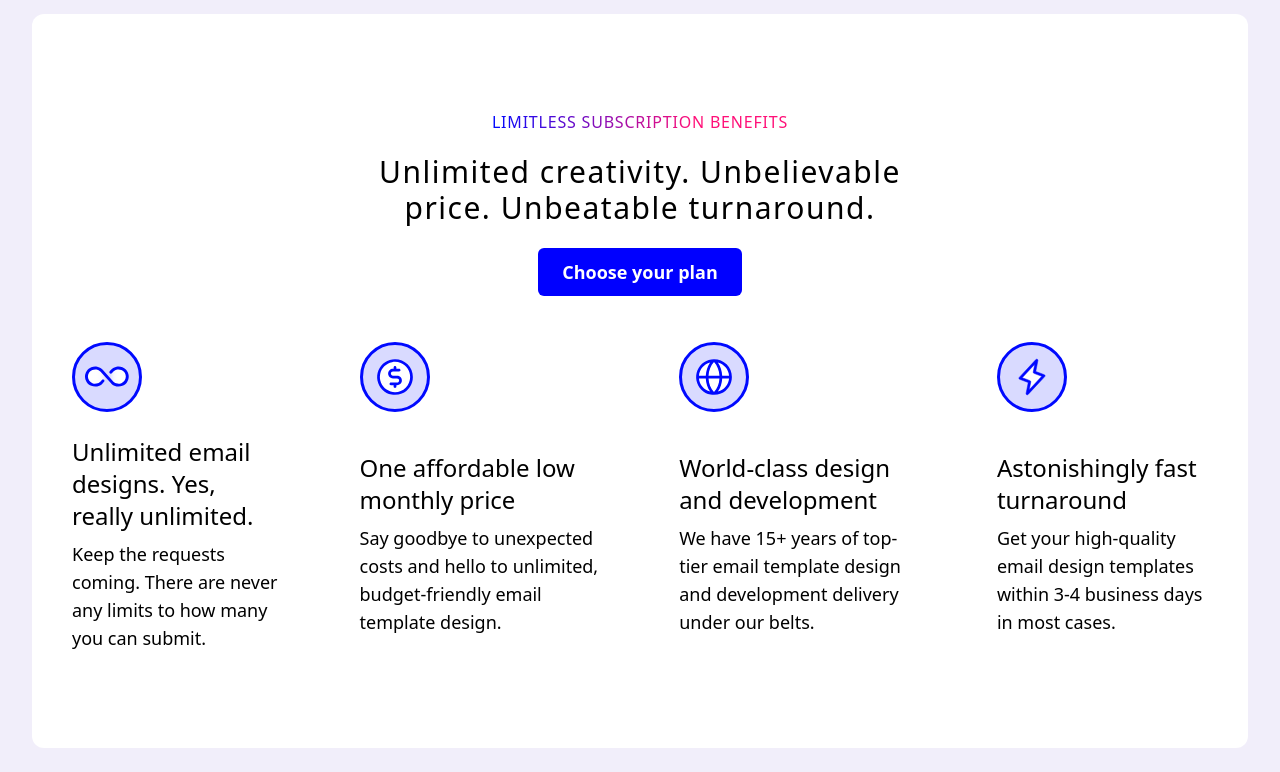
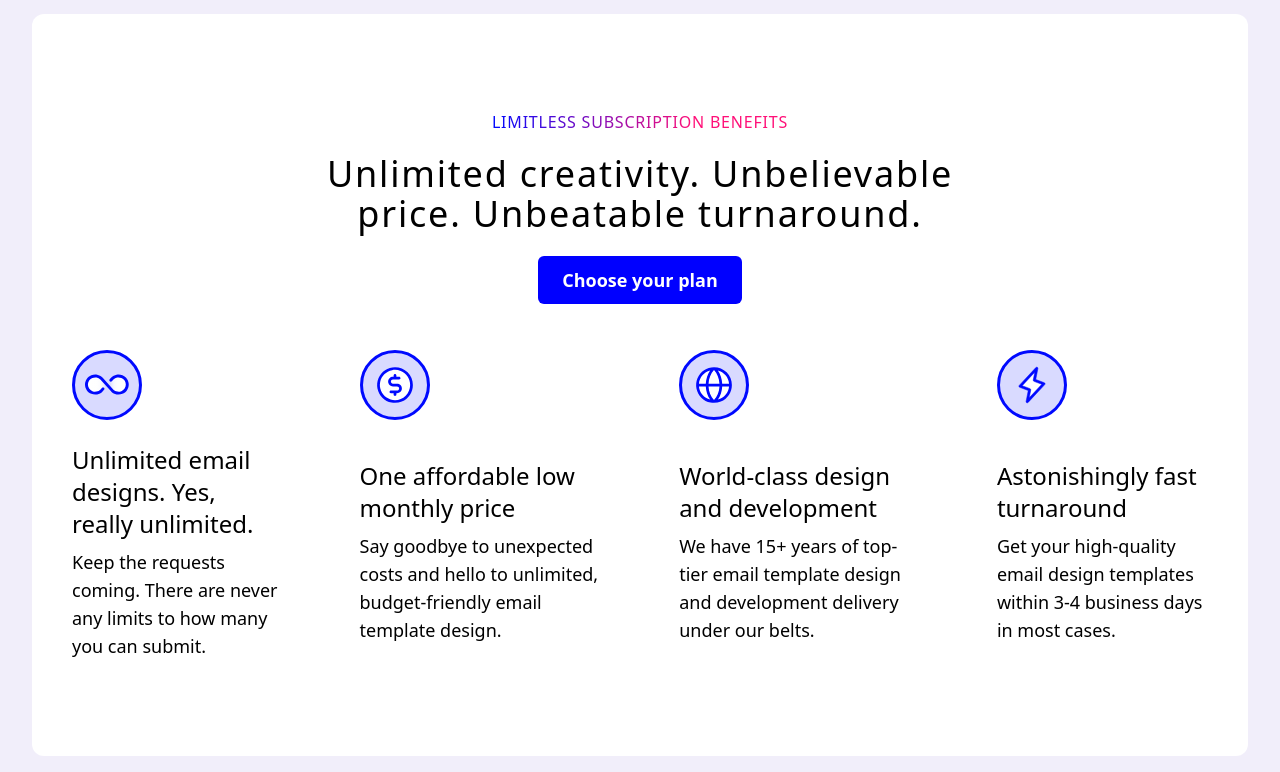
Before and after one commit to samsonc89/limitless, a React (Vite) app: page / in a window 1280 px wide. Shown: the part 1455-2227 px from the top of the page. Built offline with nearby package versions, Linux system fonts and the light colour scheme.

Commit message:
Change heading size for large screens

```diff
--- a/src/components/Benefits.jsx
+++ b/src/components/Benefits.jsx
@@ -33,7 +33,7 @@ export const Benefits = () => {
       <p className="text-gradient mx-auto mb-5 block w-fit tracking-wider ">
         LIMITLESS SUBSCRIPTION BENEFITS
       </p>
-      <h2 className="mx-auto mb-8 text-3xl tracking-wider lg:w-3/5 xl:w-1/2">
+      <h2 className="mx-auto mb-8 text-3xl tracking-wider lg:w-3/5 xl:w-3/5 xl:text-4xl">
         Unlimited creativity. Unbelievable price. Unbeatable turnaround.
       </h2>
       <a href="#pricing" className="button">
```
